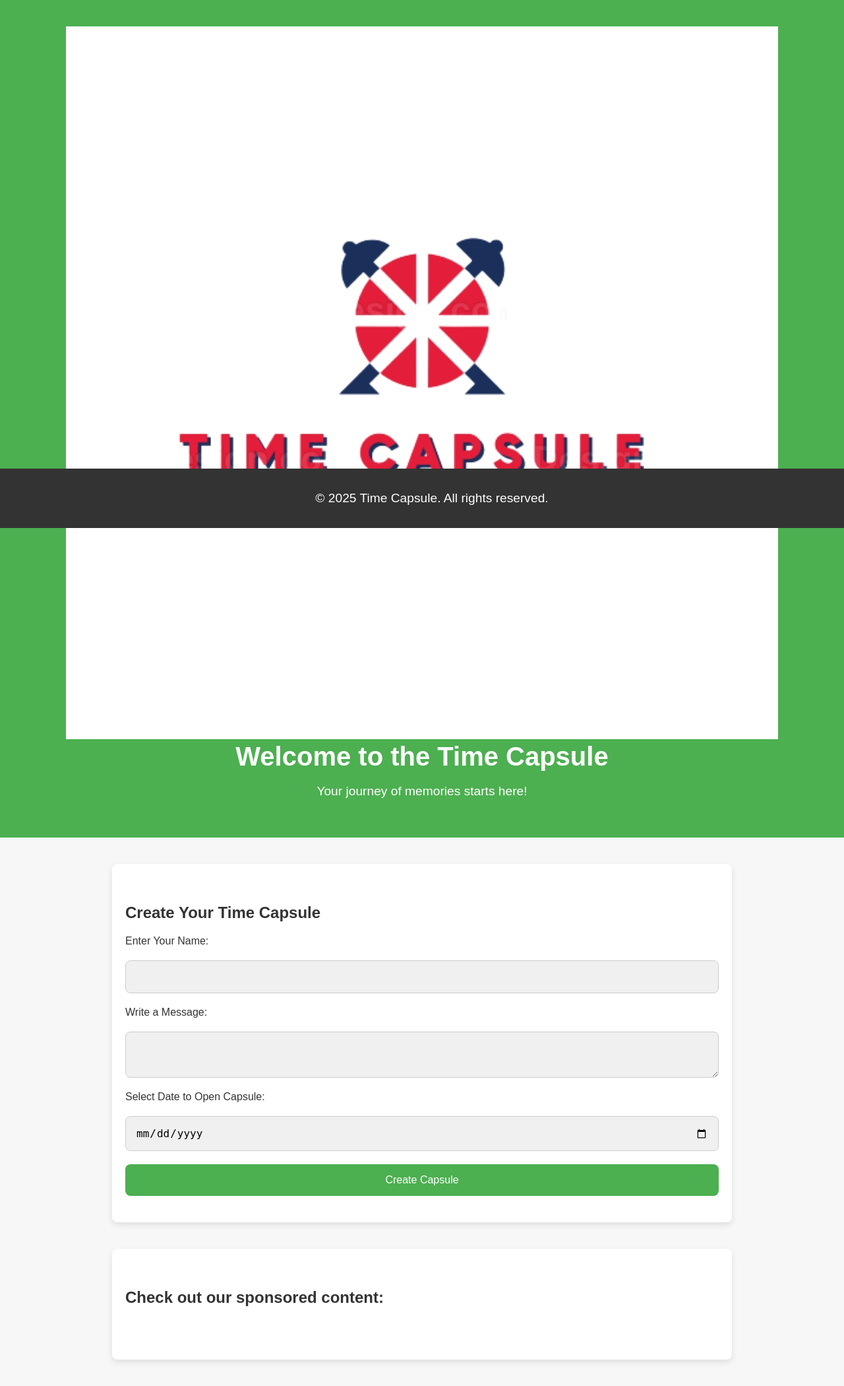
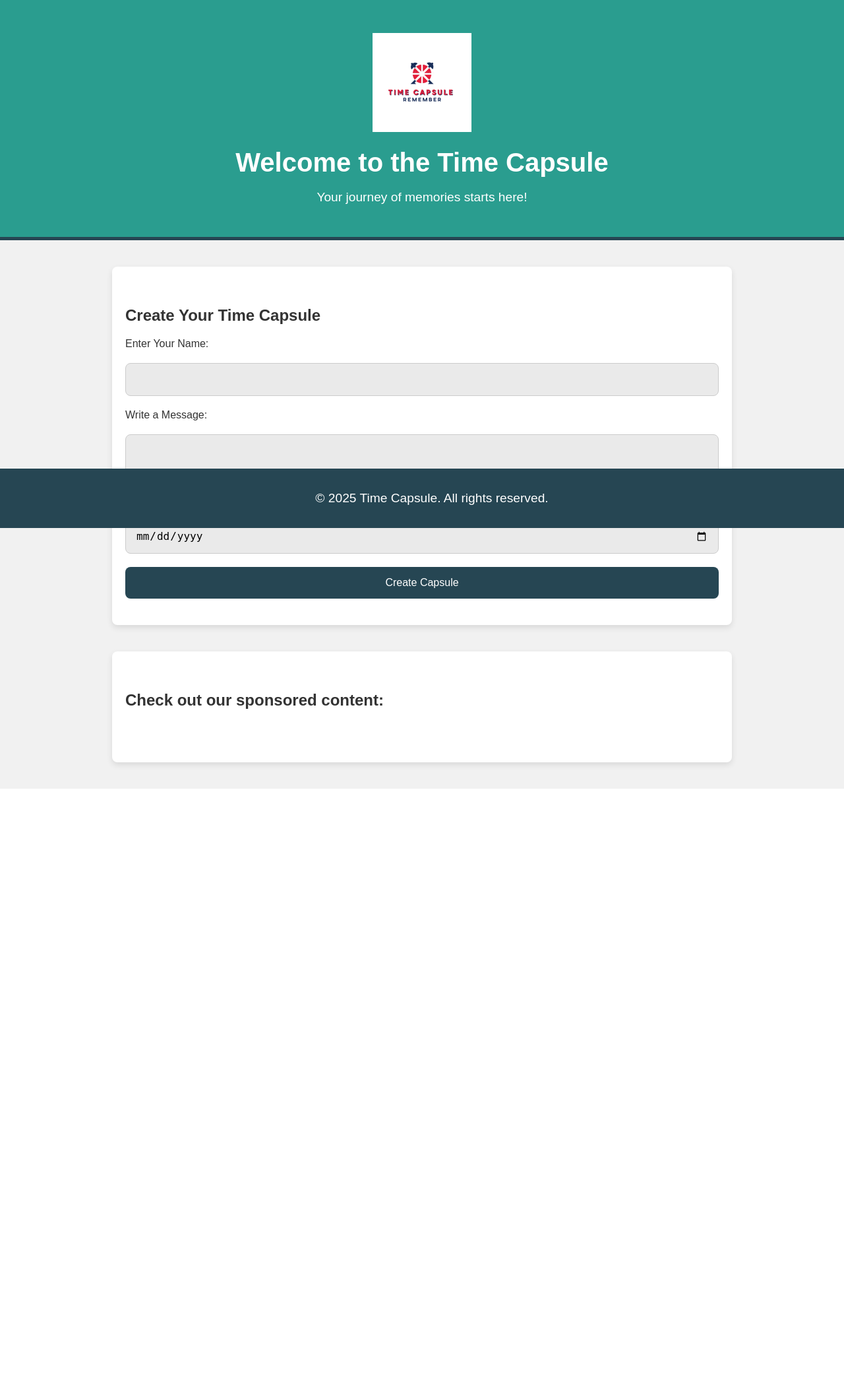
Before and after one commit to Alfievarghese/Time-capsule, a PHP site: page / in a window 1280 px wide. Shown: the whole page at 66% size. After the commit the page ends 1195 px from the top, so only its background shows below. Run offline with PHP 8.4, Linux system fonts and the light colour scheme.

Commit message:
Update styles.css

```diff
--- a/styles.css
+++ b/styles.css
@@ -1,7 +1,7 @@
 /* Basic Body Styling */
 body {
     font-family: 'Arial', sans-serif;
-    background-color: #f7f7f7; /* Light gray background */
+    background-color: #f1f1f1; /* Light background */
     color: #333; /* Dark text for readability */
     margin: 0;
     padding: 0;
@@ -9,10 +9,11 @@ body {
 
 /* Header Styling */
 header {
-    background-color: #4CAF50; /* Fresh green color */
+    background-color: #2a9d8f; /* Soft teal green for a calm vibe */
     color: white;
-    padding: 40px 20px;
+    padding: 30px 20px;
     text-align: center;
+    border-bottom: 5px solid #264653; /* Darker teal border for contrast */
 }
 
 h1 {
@@ -23,6 +24,13 @@ h1 {
 
 p {
     font-size: 1.2rem;
+}
+
+/* Logo Styling */
+.logo {
+    width: 150px; /* Adjust logo size to fit well */
+    height: auto;
+    margin: 20px 0;
 }
 
 /* Main Section Styling */
@@ -50,11 +58,11 @@ input[type="text"], textarea, input[type="date"], button {
 }
 
 input[type="text"], textarea, input[type="date"] {
-    background-color: #f0f0f0; /* Light gray input fields */
+    background-color: #eaeaea; /* Soft light gray for input fields */
 }
 
 button {
-    background-color: #4CAF50; /* Green button */
+    background-color: #264653; /* Dark teal for the button */
     color: white;
     cursor: pointer;
     border: none;
@@ -62,7 +70,7 @@ button {
 }
 
 button:hover {
-    background-color: #45a049; /* Slightly darker green on hover */
+    background-color: #1f3d3a; /* Darker teal on hover */
 }
 
 /* AdSense Ad Styling */
@@ -74,7 +82,7 @@ button:hover {
 
 /* Footer Styling */
 footer {
-    background-color: #333; /* Dark footer */
+    background-color: #264653; /* Dark teal for footer */
     color: white;
     text-align: center;
     padding: 15px;
```
